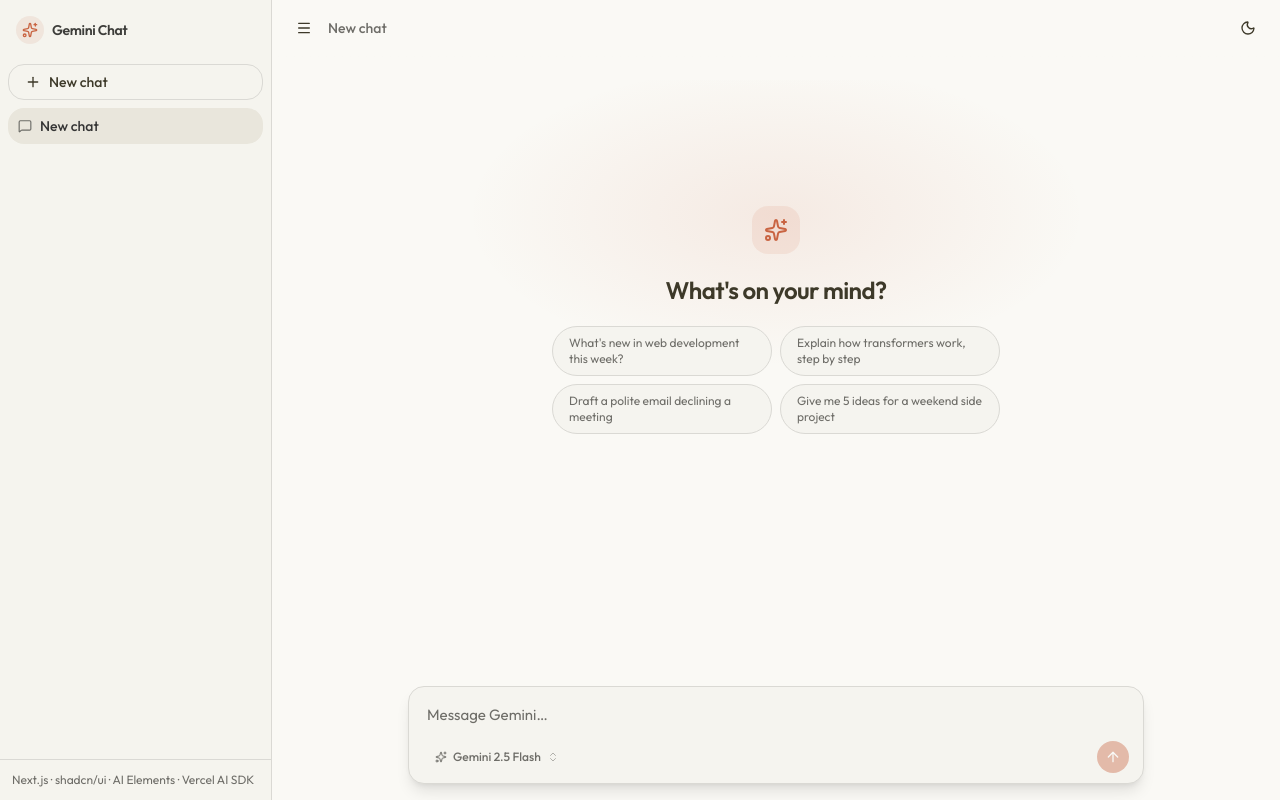
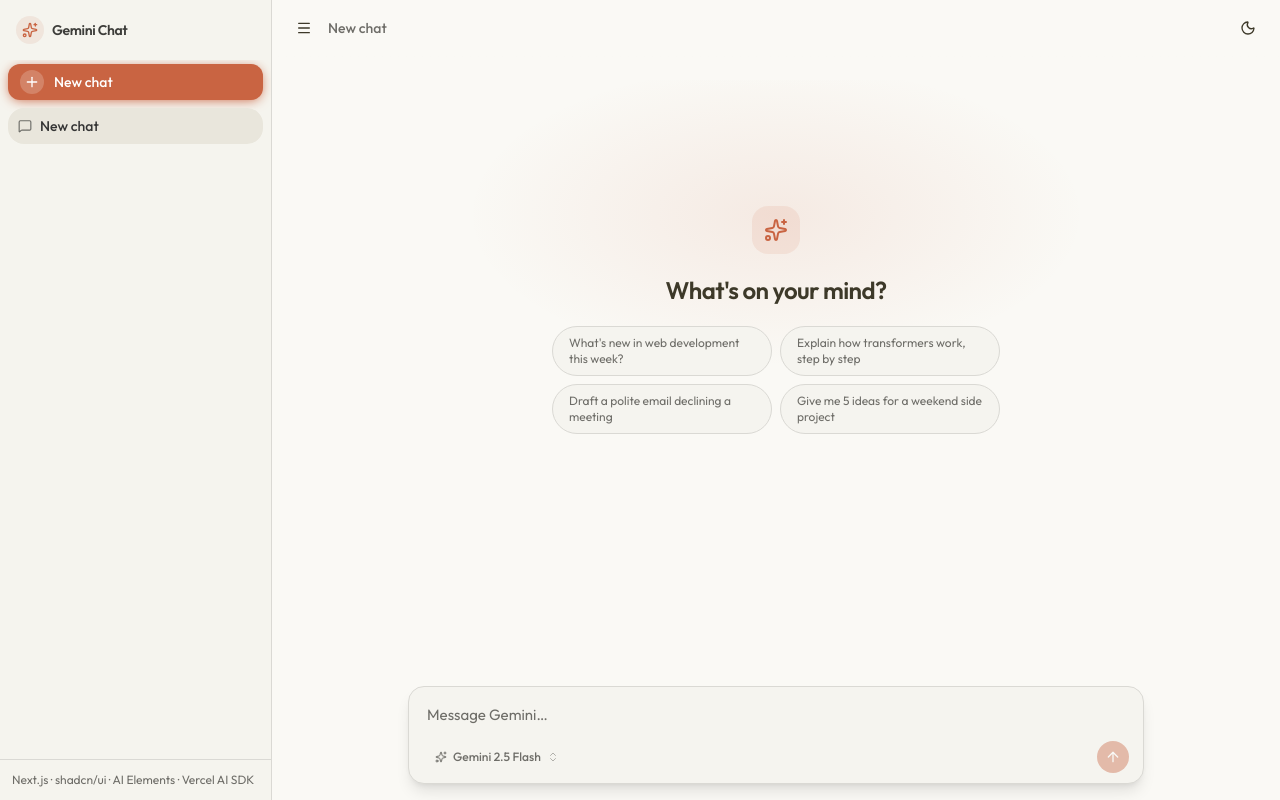
Before and after one commit to Karthik7013/chatgpt-clone, a Next.js app: page / in a window 1280 px wide. Built offline with nearby package versions, Linux system fonts and the light colour scheme.

Commit message:
new chat button: primary CTA styling

```diff
--- a/components/chat-sidebar.tsx
+++ b/components/chat-sidebar.tsx
@@ -76,11 +76,12 @@ export function ChatSidebar({
 
       <SidebarContent>
         <Button
-          variant="outline"
-          className="mb-1 w-full shrink-0 justify-start gap-2"
+          className="mb-1 w-full shrink-0 justify-start gap-2.5 rounded-xl bg-primary px-3 py-2.5 font-medium text-primary-foreground shadow-[0_2px_12px_-2px_var(--primary)] transition-all hover:opacity-90 hover:shadow-[0_4px_16px_-2px_var(--primary)] active:scale-[0.98]"
           onClick={handleNewChat}
         >
-          <PlusIcon className="size-4 shrink-0" />
+          <span className="flex size-6 items-center justify-center rounded-lg bg-white/20">
+            <PlusIcon className="size-4 shrink-0" />
+          </span>
           <span className="truncate">New chat</span>
         </Button>
         <SidebarMenu>
```
